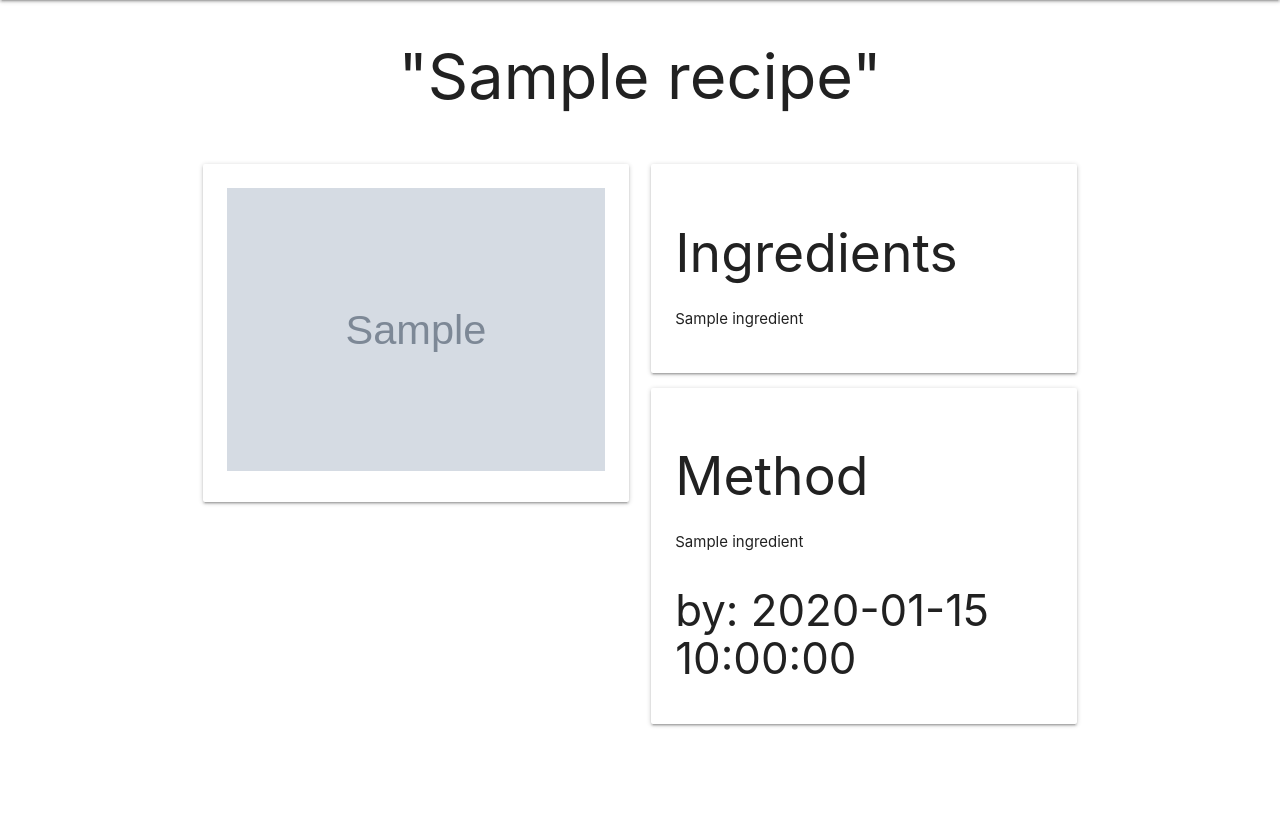
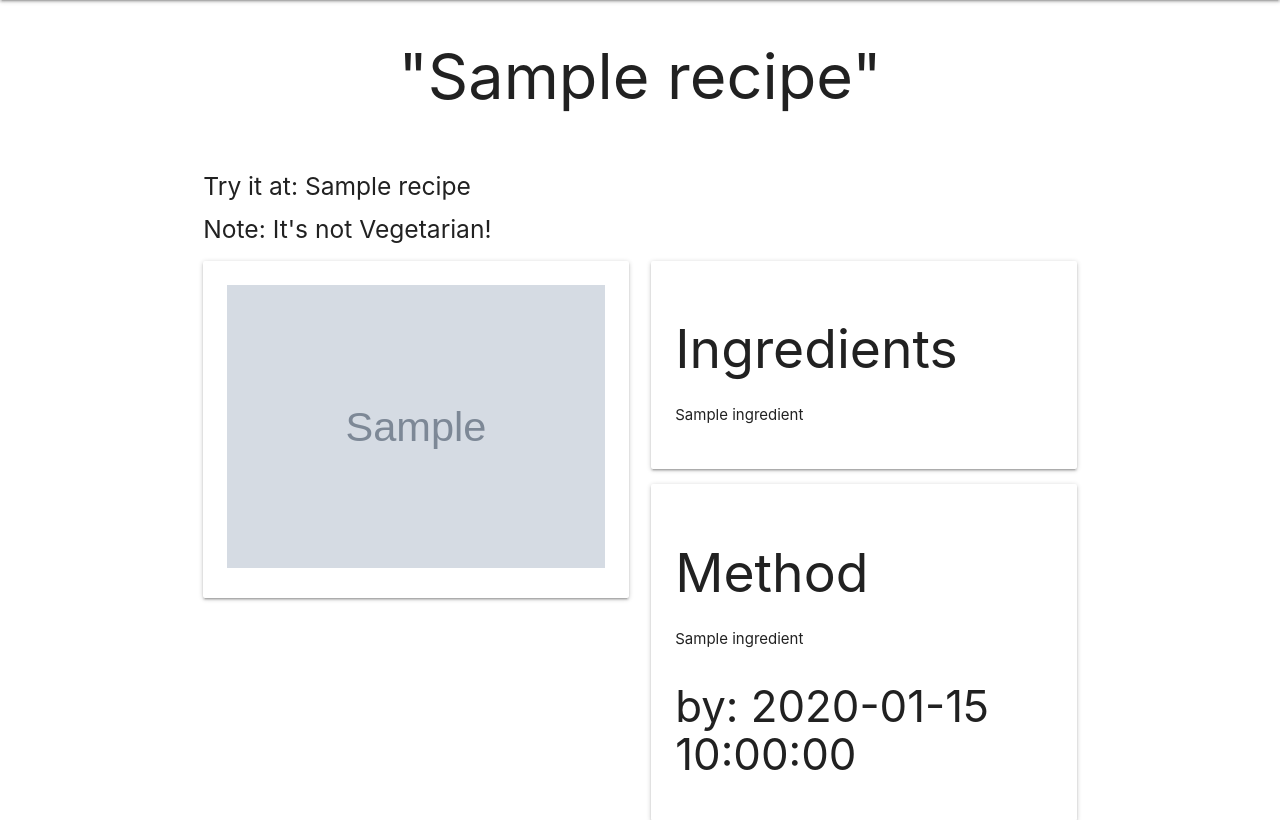
Before and after one commit to Code-Institute-Submissions/sami-sinnari-MilestoneProject3, a Flask app: template templates/recipe.html in a window 1280 px wide. Shown: the part 64-884 px from the top of the page. Before the commit the page ends 791 px from the top, so only its background shows below. Run offline with Flask 2, Linux system fonts and the light colour scheme; the template is opened without the code that fills it: most values are stand-ins (such as "Sample title", 1, 10 or a date in 2020); grey boxes marked "Sample" are stand-in pictures; some libraries are stand-ins or nearby versions.

Commit message:
Add code if loop for vegetarian

```diff
--- a/templates/recipe.html
+++ b/templates/recipe.html
@@ -12,7 +12,14 @@
 
       <!-- Rectipe Details -->
       <div class="row recipe_details">
-
+        <div class="col s12 n4">
+          <h5>Try it at: {{ recipe.category_name}}</h5>
+          {% if recipe.is_vegetarian == "on" %}
+          <h5>Note: It's Vegetarian!</h5>
+          {% else %}
+          <h5>Note: It's not Vegetarian!</h5>
+          {% endif %}
+        </div>
         <div class="col l6 s12 recipe-image">
           <div class="card-panel">
             <img class="responsive-img" src="{{ recipe.img_url }}"
```
